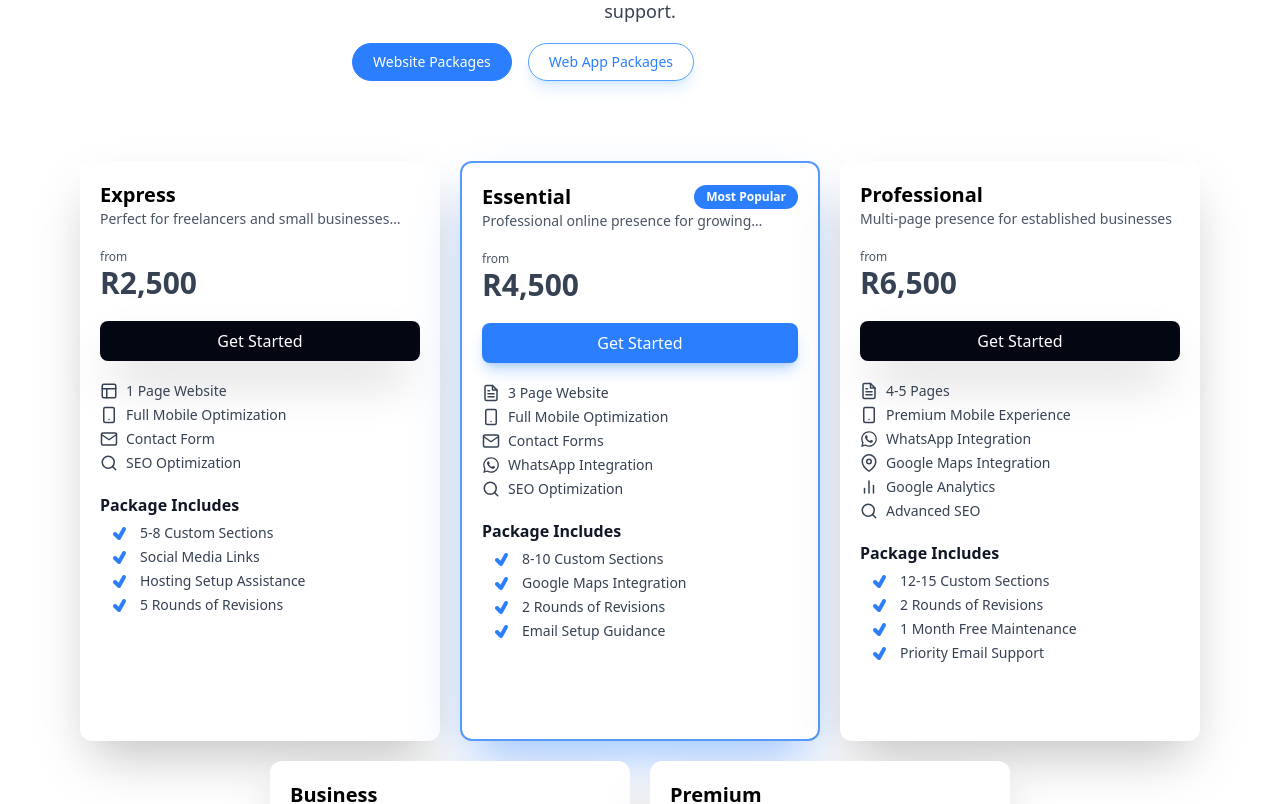
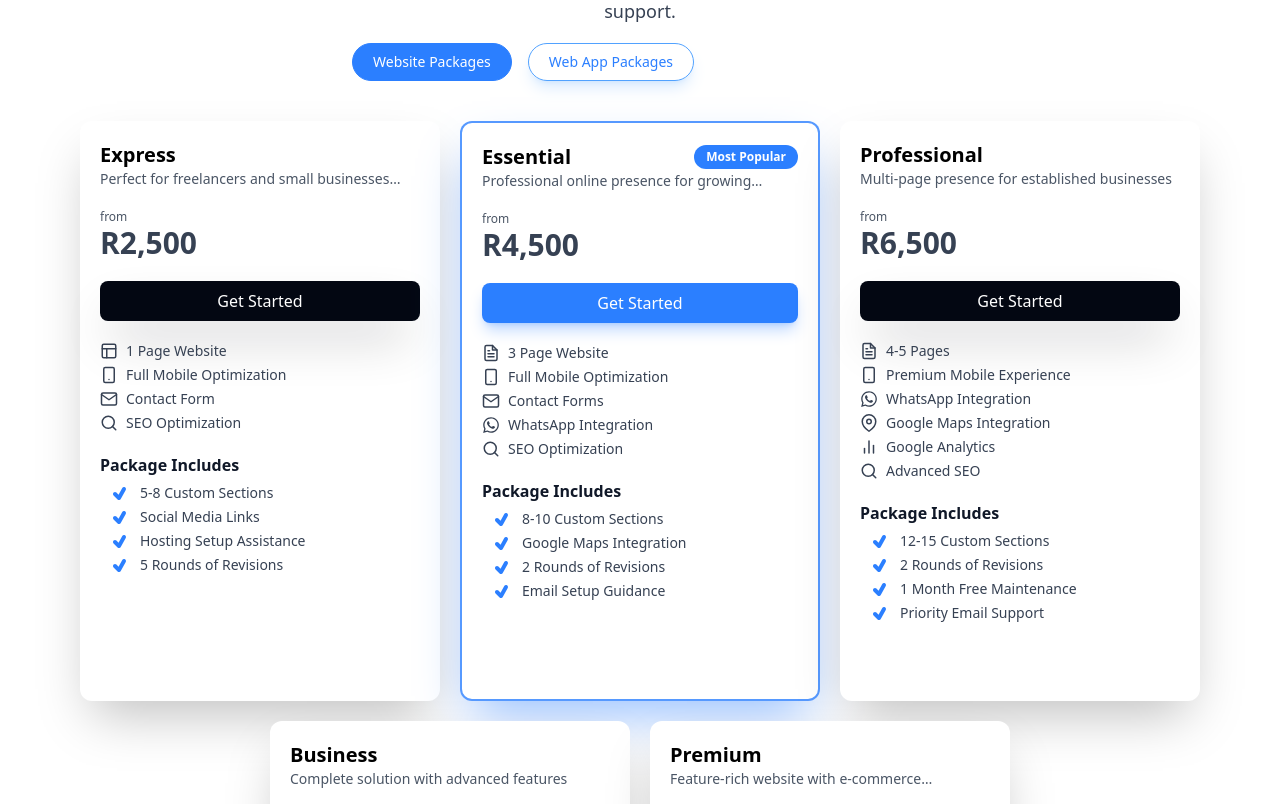
Before and after one commit to Kummirai/react-components, a Next.js app: page / in a window 1280 px wide. Shown: the part 1663-2467 px from the top of the page. Built offline with nearby package versions, Linux system fonts and the light colour scheme.

Commit message:
Refactor responsive styles for pricing section

```diff
--- a/components/Pricing.jsx
+++ b/components/Pricing.jsx
@@ -271,13 +271,13 @@ function Pricing() {
         </div>
       </section>
       {category === 1 ? (
-        <section className="max-w-6xl mx-auto min-h-screen p-10 sm:px-0 flex items-center justify-center flex-wrap gap-5 bg-radial from-blue-100 to-white to-0%">
+        <section className="max-w-6xl mx-auto min-h-screen  flex items-center justify-center flex-wrap gap-5 bg-radial from-blue-100 to-white to-0%">
           {websitePlans.map((plan) => {
             return <CardTwo key={plan.id} plan={plan} />;
           })}
         </section>
       ) : category === 2 ? (
-        <section className="max-w-6xl mx-auto min-h-screen p-10 sm:px-0 flex items-center justify-center flex-wrap gap-5 bg-radial from-blue-100 to-white to-0%">
+        <section className="max-w-6xl mx-auto min-h-screen flex items-center justify-center flex-wrap gap-5 bg-radial from-blue-100 to-white to-0%">
           {webAppPlans.map((plan) => {
             return <CardTwo key={plan.id} plan={plan} />;
           })}
--- a/components/cards/CardTwo.jsx
+++ b/components/cards/CardTwo.jsx
@@ -5,7 +5,7 @@ export default function CardTwo({ plan }) {
     <div
       className={
         plan.name === "Essential" || plan.name === "Business App"
-          ? "border-2 border-blue-500/80 bg-white flex flex-col justify-start gap-5 w-full sm:w-90 p-5 rounded-xl shadow-2xl shadow-blue-500/50 h-145"
+          ? "border-2 border-blue-500/80 bg-white flex flex-col justify-start gap-5 w-full  sm:w-90 p-5 rounded-xl shadow-2xl shadow-blue-500/50 h-145"
           : "flex flex-col justify-start gap-5 w-full sm:w-90 bg-white p-5 rounded-xl shadow-2xl h-145"
       }
     >
```
